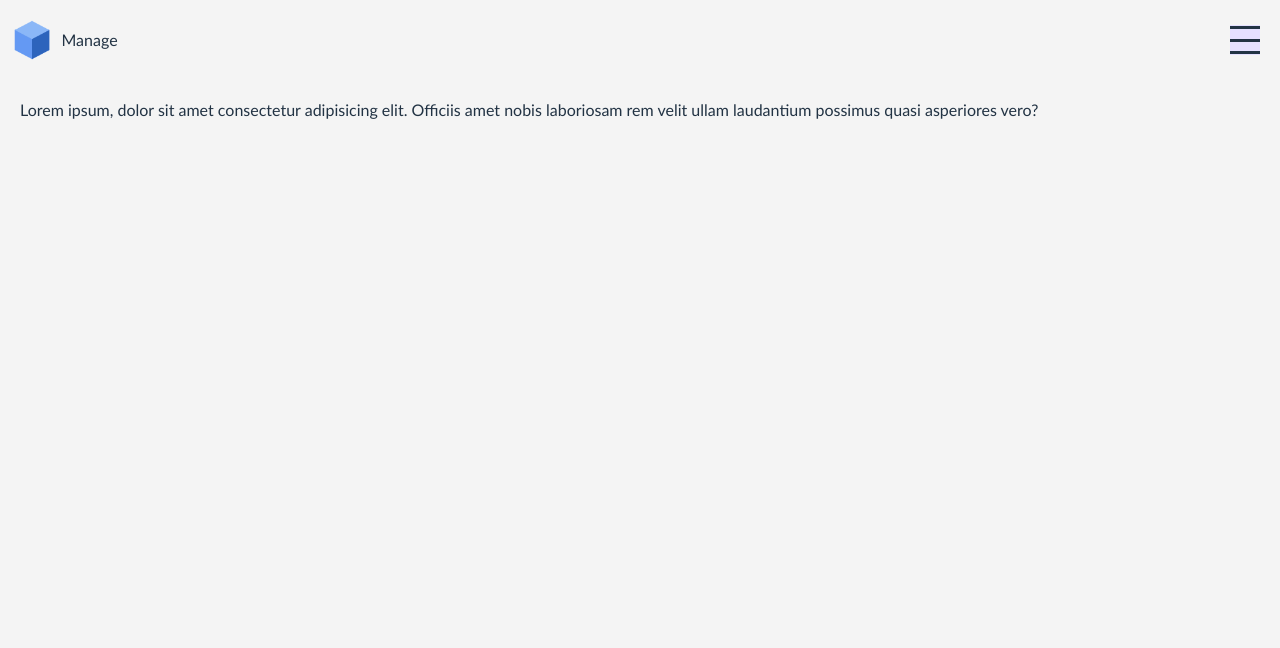
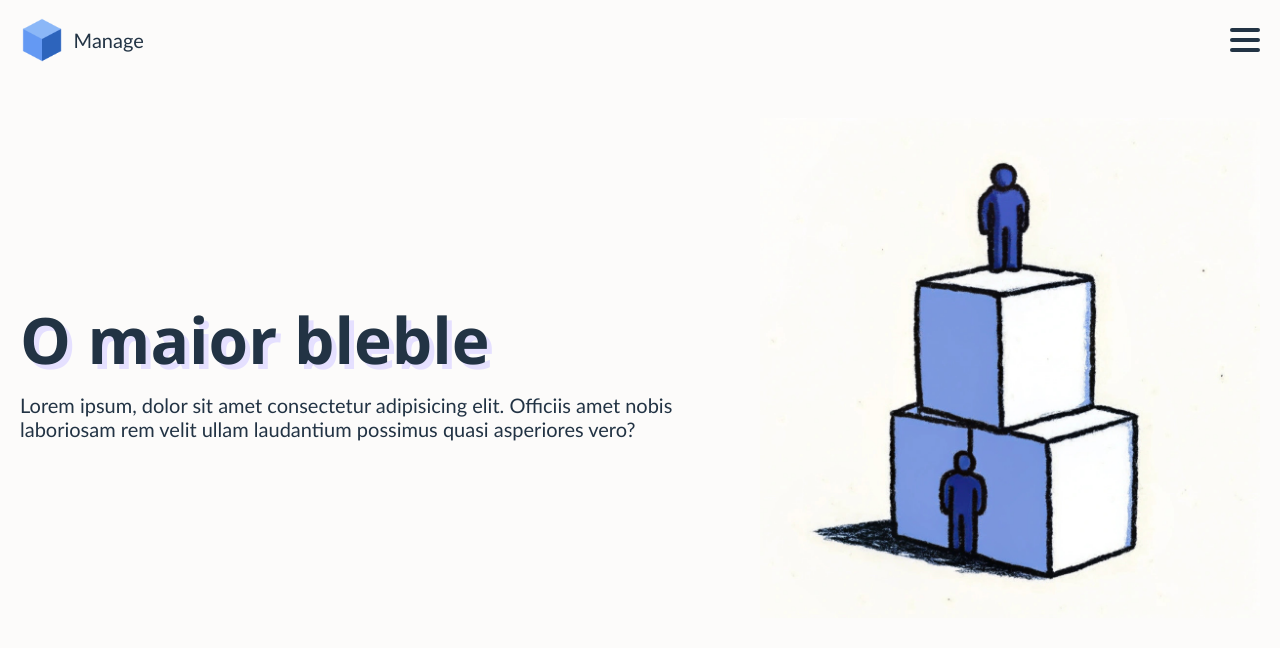
Before and after one commit to gitviini/School, a plain HTML site: page manage/index.html in a window 1280 px wide. Drawn offline with Linux system fonts and the light colour scheme.

Commit message:
upload images and style

```diff
--- a/manage/index.html
+++ b/manage/index.html
@@ -5,25 +5,34 @@
     <meta name="viewport" content="width=device-width, initial-scale=1.0">
     <title>Manage</title>
     <link rel="stylesheet" href="style.css">
-    <script src="script.js"></script>
+    <script src="script.js" defer></script>
     <link rel="shortcut icon" href="img/cubo.png" type="image/x-icon">
 </head>
 <body>
     <header>
         <nav>
             <ul>
-                <li class="logo">
-                    <img src="img/cubo.png" alt="logo" width="30%">
-                    <span>Manage</span>
+                <li>
+                    <a href="." class="logo">
+                        <img src="img/cubo.png" alt="logo" width="30%">
+                        <span>Manage</span>
+                    </a>
                 </li>
-                <li class="menu"><div></div></li>
+                <li id="menu"><div></div></li>
             </ul>
         </nav>
     </header>
+    <div class="container-menu flex column">
+        dfae
+    </div>
     <main>
         <section class="intro">
             <div class="flex row">
-                <p>Lorem ipsum, dolor sit amet consectetur adipisicing elit. Officiis amet nobis laboriosam rem velit ullam laudantium possimus quasi asperiores vero?</p>
+                <div class="flex column">
+                    <h2>O maior bleble</h2>
+                    <p>Lorem ipsum, dolor sit amet consectetur adipisicing elit. Officiis amet nobis laboriosam rem velit ullam laudantium possimus quasi asperiores vero?</p>
+                </div>
+                <img src="img/cubes.jpg" alt="">
             </div>
         </section>
         <section class="about">
--- a/manage/script.js
+++ b/manage/script.js
@@ -0,0 +1,8 @@
+const menu = document.querySelector('#menu')
+const container_menu = document.querySelector(".container-menu")
+
+
+menu.onclick = () =>{
+    menu.classList.toggle('click')
+    container_menu.classList.toggle('click')
+}
--- a/manage/style.css
+++ b/manage/style.css
@@ -1,28 +1,30 @@
-*{
+* {
     padding: 0;
     margin: 0;
     color: var(--color);
+    font-size: 20px;
     font-family: 'Gill Sans', 'Gill Sans MT', Calibri, 'Trebuchet MS', sans-serif;
     box-sizing: border-box;
     transition: 0.2s ease-out;
 }
 
-html,body{
+html,
+body {
     width: 100%;
     height: 100%;
 }
 
-::-webkit-scrollbar{
+::-webkit-scrollbar {
     width: 10px;
     background-color: var(--bg);
 }
 
-::-webkit-scrollbar-thumb{
+::-webkit-scrollbar-thumb {
     background-color: var(--blue-dark);
 }
 
-body{
-    --bg: #f4f4f4;
+body {
+    --bg: rgb(252, 251, 250);
     --color: #234;
     --blue: #7286D3;
     --blue-dark: #7286D3;
@@ -31,20 +33,21 @@ body{
     background-color: var(--bg);
 }
 
-header{
+header {
     position: fixed;
     top: 0;
     left: 0;
     width: 100%;
     height: 80px;
+    z-index: 3;
 }
 
-nav{
-   width: 100%;
-   height: 100%;
+nav {
+    width: 100%;
+    height: 100%;
 }
 
-nav ul *{
+nav ul * {
     display: flex;
     flex-flow: row;
     justify-content: center;
@@ -52,7 +55,7 @@ nav ul *{
     gap: 10px;
 }
 
-nav ul{
+nav ul {
     width: 100%;
     height: 100%;
     padding: 10px;
@@ -60,58 +63,114 @@ nav ul{
     flex-flow: row;
     justify-content: space-between;
     align-items: center;
-    padding: 0 20px 0 0;
 }
 
-.menu{
-    display: flex;
-    flex-flow: column;
-    justify-content: center;
-    width: 30px;
-    height: 30px;
-    background-color: #E5E0FF;
+#menu {
+    width: 50px;
+    height: 50px;
+    cursor: pointer;
 }
 
-.menu div, .menu div::before, .menu div::after{
-    position: absolute;
-    content: '';
-    width: 30px;
-    height: 3px;
-    background-color: var(--color);
+#menu div {
+    transition: 0.1s;
 }
 
-.menu div::before{
-    translate: 0 -13px;
+#menu div,
+#menu div:before,
+#menu div:after {
+    content: '';
+    display: block;
+    width: 30px;
+    height: 4px;
+    margin: auto;
+    background: var(--color);
+    transition: 0.2s;
+    border-radius: 2px;
 }
 
-.menu div::after{
-    translate: 0 12px;
+#menu div:before {
+    transform: translateY(10px);
 }
 
-.menu:hover div{
-    background-color: transparent;
+#menu div:after {
+    transform: translateY(-14px);
 }
 
-.menu:hover div::after{
-    translate: 0;
+#menu.click div {
+    background: transparent;
 }
 
-main{
+#menu.click div:before {
+    transform: rotate(-45deg);
+}
+
+#menu.click div:after {
+    transform: translateY(-4px) rotate(45deg);
+}
+
+main {
     position: fixed;
     top: 80px;
     left: 0;
+    width: 100%;
     height: calc(100% - 80px);
     overflow: auto;
+    z-index: 1;
 }
 
-section{
+section {
     width: 100%;
     height: 80%;
     padding: 20px;
 }
 
-footer{
+footer {
     width: 100%;
     height: 100px;
     background: var(--blue-dark);
 }
+
+.flex {
+    display: flex;
+    justify-content: center;
+    align-items: center;
+    gap: 10px;
+    width: 100%;
+    height: 100%;
+}
+
+.row {
+    flex-flow: row;
+}
+
+.column {
+    flex-flow: column;
+}
+
+.intro img {
+    width: 50%;
+    max-width: 500px;
+}
+
+.intro h2 {
+    width: 100%;
+    font-size: 5vw;
+    font-family: 'Segoe UI', Tahoma, Geneva, Verdana, sans-serif;
+    text-shadow: 5px 5px 0 var(--blue-white);
+}
+
+.container-menu{
+    position: fixed;
+    z-index: 2;
+    top: -100%;
+    left: 0;
+}
+
+.container-menu.click{
+    top: 0;
+}
+
+a{
+    text-decoration: none;
+    color: var(--color);
+}
```
Also changed, not shown: manage/img/cubes.jpg (added).
